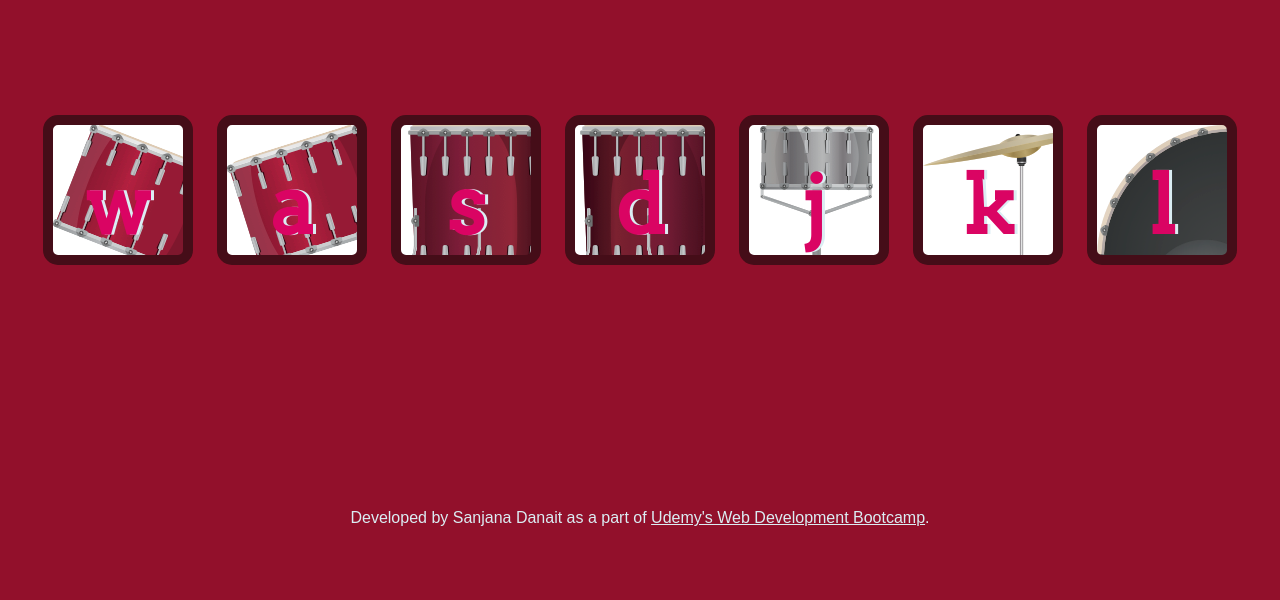
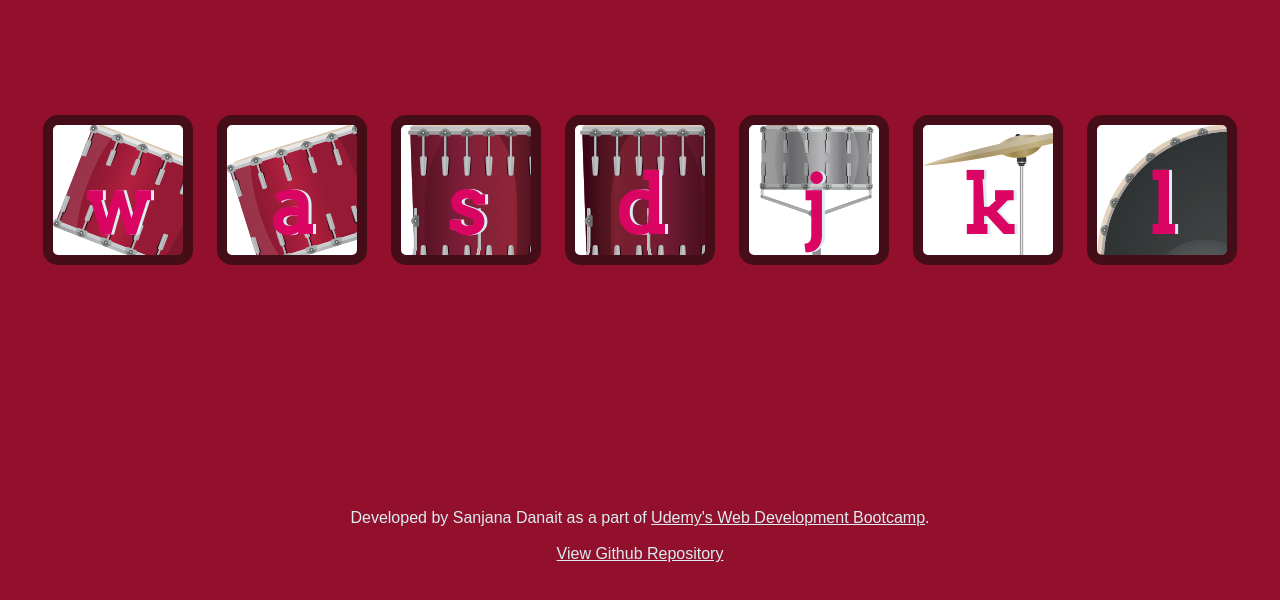
Before and after one commit to sanjanadanait/Drum-Kit, a plain HTML site: page index.html in a window 1280 px wide. Shown: the part 174-774 px from the top of the page. Drawn offline with Linux system fonts and the light colour scheme.

Commit message:
Updated footer to include github link

```diff
--- a/index.html
+++ b/index.html
@@ -30,7 +30,8 @@
   Developed by Sanjana Danait as a part of
   <a href="https://www.udemy.com/share/101qYw3@fJ_KwN9Ykj-1AUK-45xGeQ5AFkVsPngkVcvqVrigQ58Ux30VkOOSGdziLmumF8lKIw==/"
   target="_blank" rel="noopener noreferrer">
-  Udemy's Web Development Bootcamp</a>.
+  Udemy's Web Development Bootcamp</a>.<br><br>
+  <a href="https://github.com/sanjanadanait/drum-kit">View Github Repository</a>
 </footer>
 
 </html>
```
